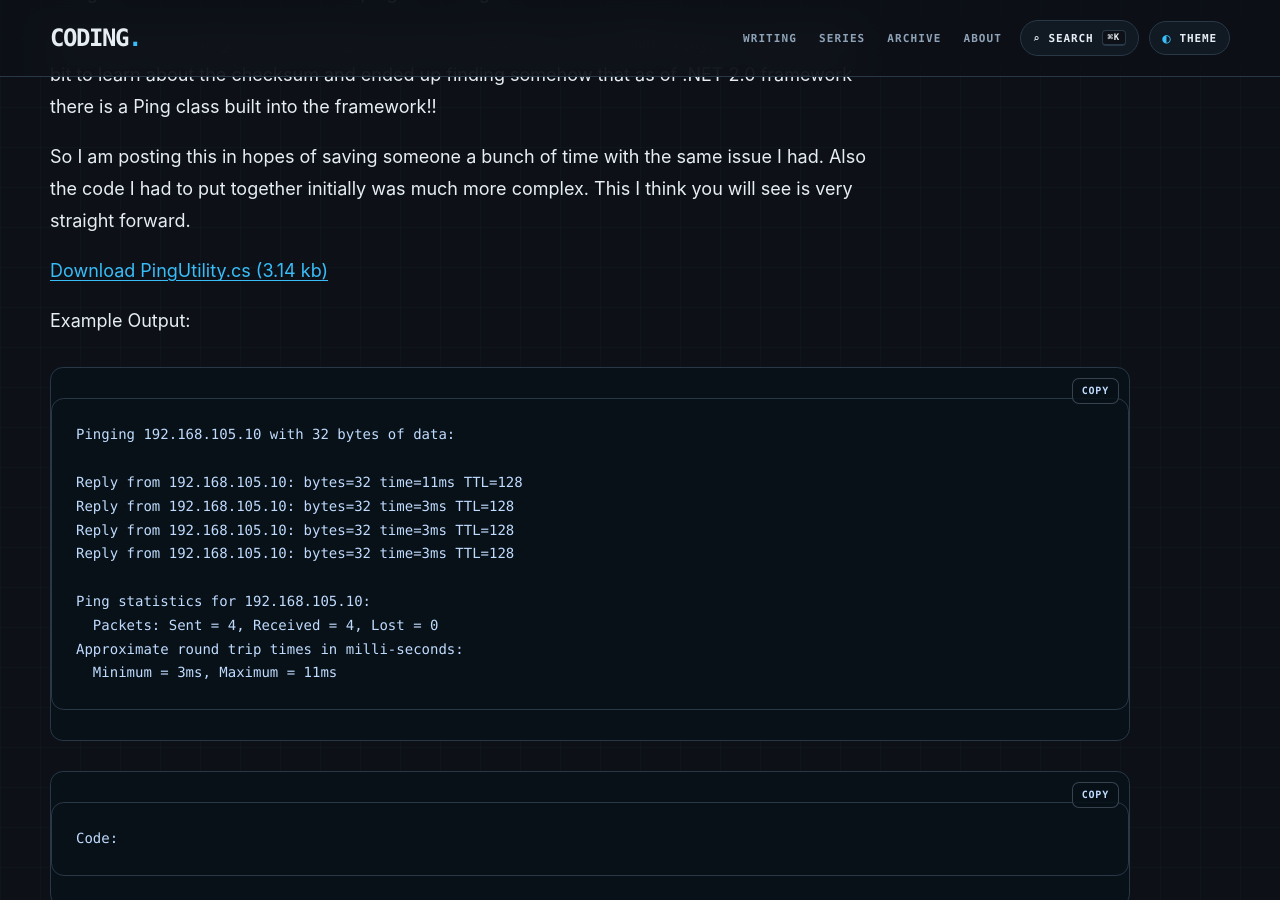
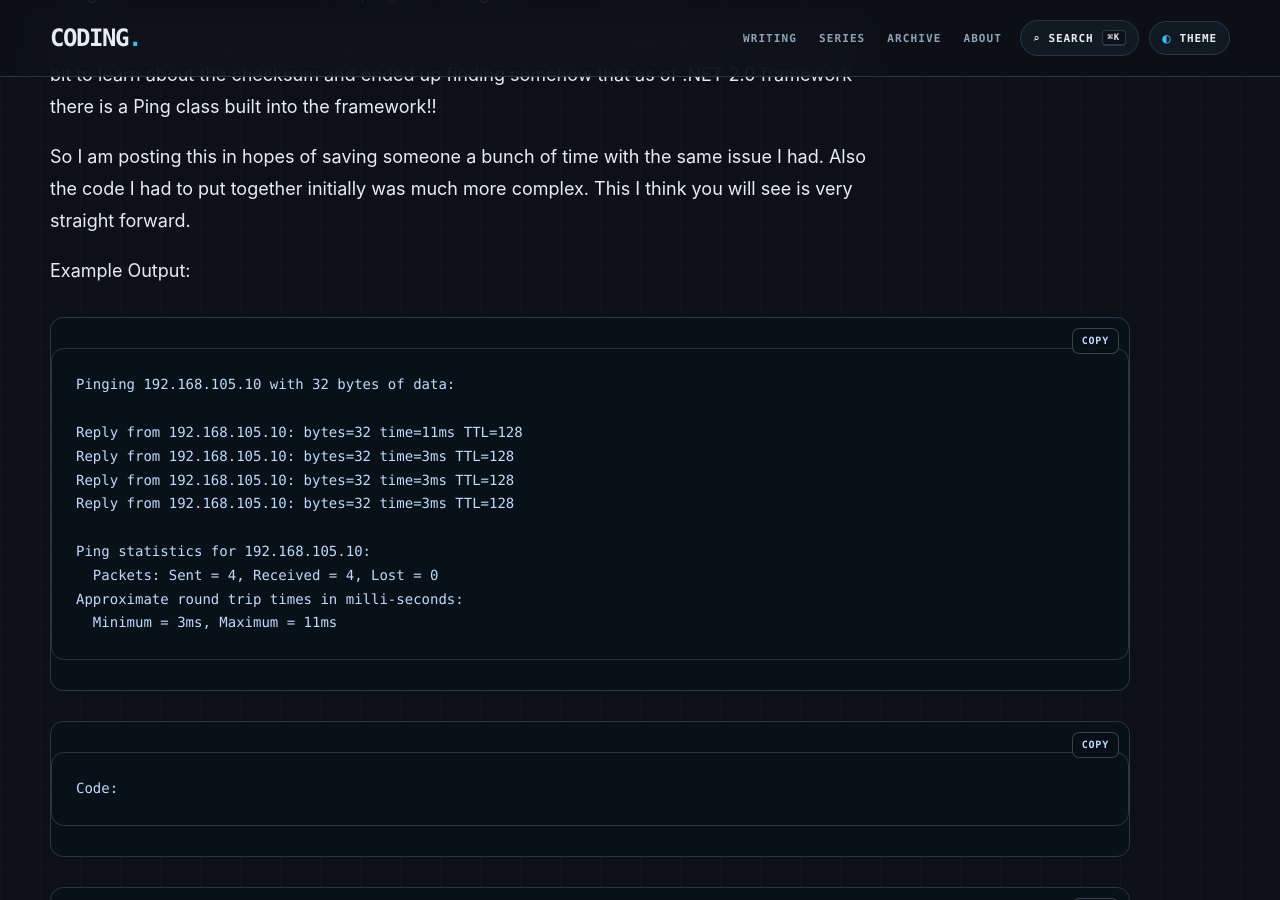
Before and after one commit to infoconex/coding-blog, a Jekyll site: the page built from post/2009/01/12/C-Ping-and-Traceroute/index.md, in a window 1280 px wide and 900 px high, scrolled down 973 px. Built offline with Jekyll 4.4.1, drawn with Linux system fonts in a browser that asks for light colours.

Commit message:
Remove obsolete file.axd download link

```diff
--- a/post/2009/01/12/C-Ping-and-Traceroute/index.md
+++ b/post/2009/01/12/C-Ping-and-Traceroute/index.md
@@ -20,8 +20,6 @@ So I fired up wireshark and looked at what was different at the packet level bet
 The code I was using was returning an incorrect checksum on the ICMP reply. So I searched a bit to learn about the checksum and ended up finding somehow that as of .NET 2.0 framework there is a Ping class built into the framework!!
 
 So I am posting this in hopes of saving someone a bunch of time with the same issue I had. Also the code I had to put together initially was much more complex. This I think you will see is very straight forward.
-
-[Download PingUtility.cs (3.14 kb)](/file.axd?file=PingUtility.cs)
 
 Example Output:
 
```
